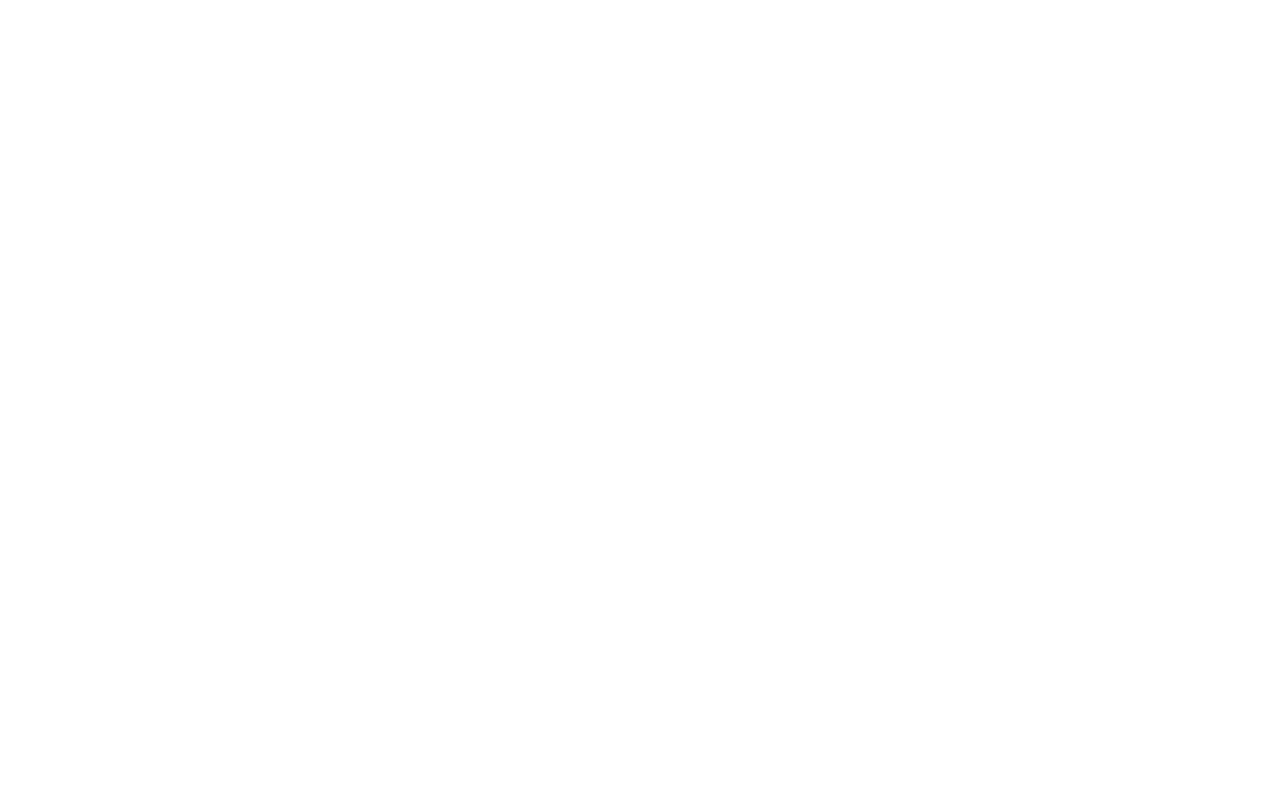
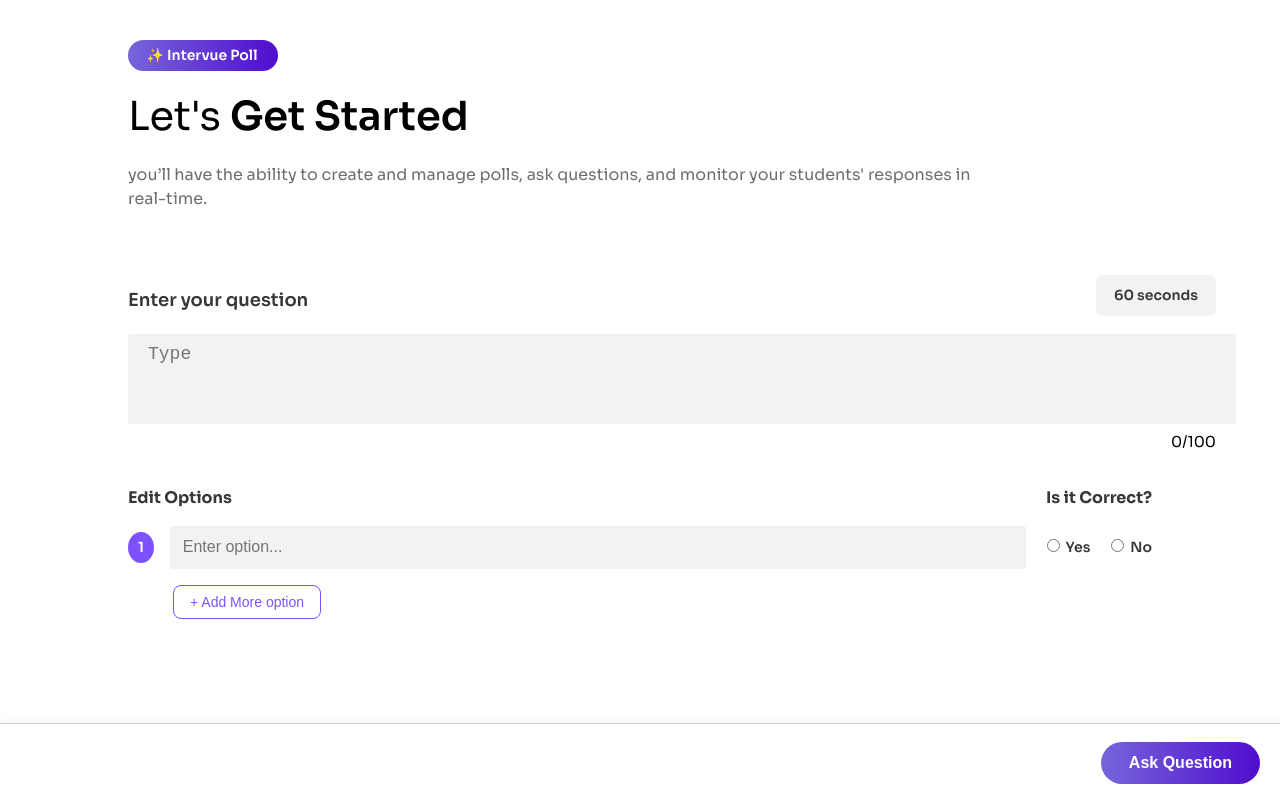
Before and after one commit to Ranjuzz/live-polling, a React (Vite) app in the folder client/: page /teacher in a window 1280 px wide. Before the commit this address had no page. Built offline with nearby package versions, Linux system fonts and the light colour scheme.

Commit message:
Teacher landing page done

```diff
--- a/client/src/App.jsx
+++ b/client/src/App.jsx
@@ -3,6 +3,7 @@
 import EnterName from './Components/Student/EnterName/EnterName'
 import QuestionPage from './Components/Student/QuestionPage/QuestionPage'
 import KickedOutPage from './Components/Student/KickedOutPage/KickedOutPage'
+import QuestionCreationPage from './Components/Teacher/Question/QuestionCreationPage'
 function App() {
   return (
     <>
@@ -13,6 +14,7 @@
         <Route path= "/enter-name" element={<EnterName />} />
         <Route path= "/questions" element={<QuestionPage />} />
         <Route path= "/kicked" element={<KickedOutPage />} />
+        <Route path= "/teacher" element={<QuestionCreationPage />} />
       </Routes>
     </Router>
     </>
--- a/client/src/Components/CommonStyles.js
+++ b/client/src/Components/CommonStyles.js
@@ -19,7 +19,7 @@
   align-content: center;
   text-align: center;
   font-weight: 600;
-  font-size: 0.9rem;
+  font-size: 14px;
   padding: 0 9px 0 7px;
   border-radius: 20px;
 `;
--- /dev/null
+++ b/client/src/Components/Teacher/EditableOptions.jsx
@@ -0,0 +1,95 @@
+import React, { useState } from 'react';
+import {
+  OptionsWrapper,
+  OptionRow,
+  OptionIndex,
+  OptionInput,
+  RadioWrapper,
+  AddOptionButton,
+  DeleteButton,
+  HeaderRow,
+} from './EditableOptionsStyle';
+
+const EditableOptions = () => {
+  const [options, setOptions] = useState([
+    { id: 1, text: '', isCorrect: null }
+  ]);
+
+  const handleAddOption = () => {
+    if (options.length >= 4) return;
+    const newId = options.length ? Math.max(...options.map(o => o.id)) + 1 : 1;
+    setOptions([...options, { id: newId, text: '', isCorrect: null }]);
+  };
+
+  const handleDelete = (id) => {
+    if (options.length > 1) {
+      setOptions(options.filter(option => option.id !== id));
+    }
+  };
+
+  const handleChange = (id, key, value) => {
+    if (key === 'isCorrect' && value === true) {
+      setOptions(options.map(opt =>
+        opt.id === id
+          ? { ...opt, isCorrect: true }
+          : { ...opt, isCorrect: false }
+      ));
+    } else {
+      setOptions(options.map(opt =>
+        opt.id === id ? { ...opt, [key]: value } : opt
+      ));
+    }
+  };
+
+  return (
+    <OptionsWrapper>
+      <HeaderRow>
+        <b>Edit Options</b>
+        <b>Is it Correct?</b>
+      </HeaderRow>
+
+      {options.map((option, idx) => (
+        <OptionRow key={option.id}>
+          <OptionIndex>{idx + 1}</OptionIndex>
+          <OptionInput
+            value={option.text}
+            placeholder="Enter option..."
+            onChange={(e) => handleChange(option.id, 'text', e.target.value)}
+          />
+          <RadioWrapper>
+            <label>
+              <input
+                type="radio"
+                name="correct"
+                checked={option.isCorrect === true}
+                onChange={() => handleChange(option.id, 'isCorrect', true)}
+              />
+              Yes
+            </label>
+            <label>
+              <input
+                type="radio"
+                name="correct"
+                checked={option.isCorrect === false}
+                onChange={() => handleChange(option.id, 'isCorrect', false)}
+              />
+              No
+            </label>
+          </RadioWrapper>
+          {options.length > 1 && (
+            <DeleteButton onClick={() => handleDelete(option.id)}>✕</DeleteButton>
+          )}
+        </OptionRow>
+      ))}
+      <AddOptionButton
+        onClick={handleAddOption}
+        disabled={options.length >= 4}
+        title={options.length >= 4 ? "Maximum 4 options allowed" : ""}
+      >
+        + Add More option
+      </AddOptionButton>
+    </OptionsWrapper>
+  );
+};
+
+export default EditableOptions;
--- /dev/null
+++ b/client/src/Components/Teacher/EditableOptionsStyle.js
@@ -0,0 +1,97 @@
+import styled from 'styled-components';
+
+export const OptionsWrapper = styled.div`
+  margin-top: 2rem;
+  width: 100%;
+`;
+
+export const HeaderRow = styled.div`
+  display: flex;
+  justify-content: space-between;
+  margin-bottom: 1rem;
+  font-size: 16px;
+`;
+
+export const OptionRow = styled.div`
+  display: flex;
+  align-items: center;
+  margin-bottom: 1rem;
+  position: relative;
+`;
+
+export const OptionIndex = styled.div`
+  background-color: #7e51ff;
+  height: 100%;
+  color: white;
+  padding: 5px 10px;
+  font-size: 14px;
+  border-radius: 50%;
+  margin-right: 1rem;
+`;
+
+export const OptionInput = styled.input`
+  flex: 1;
+  padding: 0.8rem;
+  background-color: #f2f2f2;
+  border: none;
+  font-size: 16px;
+  margin-right: 1rem;
+  border-radius: 2px;
+`;
+
+export const RadioWrapper = styled.div`
+  display: flex;
+  gap: 1rem;
+
+  label {
+    font-size: 14px;
+    input {
+      margin-right: 6px;
+    }
+  }
+`;
+
+export const DeleteButton = styled.button`
+  background: none;
+  border: none;
+  color: red;
+  font-size: 20px;
+  cursor: pointer;
+  margin-left: 10px;
+`;
+
+export const AddOptionButton = styled.button`
+  color: #7e51ff;
+  border: 1px solid #7e51ff;
+  background: transparent;
+  margin-left: 45px;;
+  border-radius: 8px;
+  padding: 8px 16px;
+  font-size: 14px;
+  cursor: pointer;
+
+  &:disabled {
+    opacity: 0.5;
+    cursor: not-allowed;
+    border-color: #aaa;
+    color: #aaa;
+  }
+
+  &:hover {
+    background-color: #f9f9f9;
+  }
+`;
+
+export const FixedFooter = styled.div`
+  position: fixed;
+  bottom: 0;
+  left: 0;
+  width: 100%;
+  background: white;
+  border-top: 1px solid #ccc;
+  padding: 1vh 20vh 2vh 0;
+  display: flex;
+  justify-content: flex-end;
+  box-shadow: 0 -2px 5px rgba(0,0,0,0.05);
+  z-index: 1000;
+`;
--- /dev/null
+++ b/client/src/Components/Teacher/Question/QuestionCreationPage.jsx
@@ -0,0 +1,52 @@
+import React, { useState } from 'react';
+import {
+  Badge,
+  Header,
+} from '../../CommonStyles';
+
+import EditableOptions from '../EditableOptions';
+import {  Container2, TeacherContainer, QuestionBox, TimerDropdown, Subtitle,Title, TextArea,  AskButton, CharacterCount, Editing
+} from './QuestionCreationPageStyle';
+import { QuestionHeader } from '../../Student/QuestionPage/QuestionPageStyle';
+import { FixedFooter } from '../EditableOptionsStyle';
+
+const QuestionPage = () => {
+
+  const [timer, setTimer] = useState(60);
+  return (
+    <>
+    <TeacherContainer>
+    <Container2>
+    <Badge>✨ Intervue Poll</Badge>
+      <Header>
+        <Title>
+          Let's <strong>Get Started</strong>
+        </Title>
+        <Subtitle>
+          you’ll have the ability to create and manage polls, ask questions,
+          and monitor your students' responses in real-time.
+        </Subtitle>
+      </Header>
+
+      <QuestionBox>
+        <QuestionHeader>
+          Enter your question
+          <TimerDropdown>{timer} seconds</TimerDropdown>
+        </QuestionHeader>
+        <TextArea placeholder="Type" />
+        <CharacterCount>0/100</CharacterCount>
+      </QuestionBox>
+
+      <Editing>
+      <EditableOptions />
+      </Editing>
+      <FixedFooter>
+      <AskButton>Ask Question</AskButton>
+      </FixedFooter>
+      </Container2>
+    </TeacherContainer>
+    </>
+  );
+};
+
+export default QuestionPage;
--- /dev/null
+++ b/client/src/Components/Teacher/Question/QuestionCreationPageStyle.js
@@ -0,0 +1,159 @@
+import styled from 'styled-components';
+import { Container } from '../../CommonStyles';
+
+export const TeacherContainer = styled(Container)`
+  width: 100%;
+  gap: 8px;
+`;
+
+export const Container2 = styled.div`
+  display: flex;
+  min-height: 90vh;
+  flex-direction: column;
+  padding: 4vh 5vw;
+  justify-content: flex-start;
+  width: 80vw;
+  background-color: #FFFFFF;
+`;
+
+export const Title = styled.div`
+  font-size: 40px;
+  color: black;
+  margin: 0 0 0 0;
+  justify-self: left;
+  font-weight: 400;
+  padding: 16px 8px 16px 0px;
+  strong {
+    font-weight: 600;
+  }
+`;
+
+export const Subtitle = styled.p`
+  color: #6E6E6E;
+  text-align: left;
+  margin: 0 10vw 0 0;
+  font-size: 16px;
+  strong {
+    color: black;
+  }
+`;
+
+export const QuestionBox = styled.div`
+  width: 85vw;
+  margin: 5vw 10vw 0 0;
+`;
+
+export const TimerDropdown = styled.div`
+  background: #f2f2f2;
+  padding: 10px 18px 10px 18px;
+  margin: 0 0 10px 0px;
+  font-size: 14px;
+  border-radius: 7px;
+  gap: 10px;
+`;
+
+export const TextArea = styled.textarea`
+    max-width: 865px;
+    min-width: 100%;
+    height: 10vh;
+    margin-top: 0.5rem;
+    border-radius: 2px;
+    resize: none;
+    background-color: #F2F2F2;
+    color: black;
+    font-size: 18px;
+    border: 0;
+    padding: 10px 0 0 20px;
+    font-weight: 400;
+`;
+
+export const CharacterCount = styled.div`
+  text-align: right;
+  font-size: 15px;
+  font-weight: 400;
+  color: black;
+`;
+
+export const OptionRow = styled.div`
+  display: flex;
+  align-items: center;
+  margin-top: 1rem;
+`;
+
+export const OptionNumber = styled.div`
+  background-color: #7e51ff;
+  color: white;
+  padding: 0.25rem 0.75rem;
+  border-radius: 50%;
+  font-size: 14px;
+  margin-right: 1rem;
+`;
+
+export const InputWrapper = styled.div`
+  margin-bottom: 1.5rem;
+  text-align: left;
+  font-size: 18px;
+  font-weight: 400;
+  color: black;
+  display: flex;
+  flex-direction: column;
+  gap: 12px;
+
+  &:active {
+    color: #F2F2F2;
+}
+`;
+
+export const Editing = styled.div`
+  display: flex;
+  flex-direction: column;
+  align-items: center;
+  font-weight: 600;
+  font-size: 18px;
+`;
+
+export const OptionInput = styled.input`
+  background-color: #f4f4f4;
+  border: none;
+  padding: 0.6rem;
+  font-size: 15px;
+  flex: 1;
+  margin-right: 1rem;
+`;
+
+export const RadioWrapper = styled.div`
+  display: flex;
+  gap: 1rem;
+
+  label {
+    font-size: 14px;
+
+    input {
+      margin-right: 4px;
+    }
+  }
+`;
+
+export const AddOption = styled.div`
+  color: #7e51ff;
+  border: 1px solid #7e51ff;
+  border-radius: 7px;
+  display: inline-block;
+  padding: 0.4rem 1rem;
+  margin-top: 1.5rem;
+  font-size: 14px;
+  cursor: pointer;
+`;
+
+export const AskButton = styled.button`
+  margin: 10px 20px 0;
+  padding: 12px 28px;
+  background: linear-gradient(to right, #7765DA, #4F0DCE);
+  color: white;
+  border: none;
+  border-radius: 25px;
+  font-weight: 600;
+  font-size: 16px;
+  cursor: pointer;
+  float: right;
+`
--- a/client/src/index.css
+++ b/client/src/index.css
@@ -16,6 +16,7 @@
 }
 
 
+
 html, body, #root {
   height: 100%;
   width: 100%;
```
